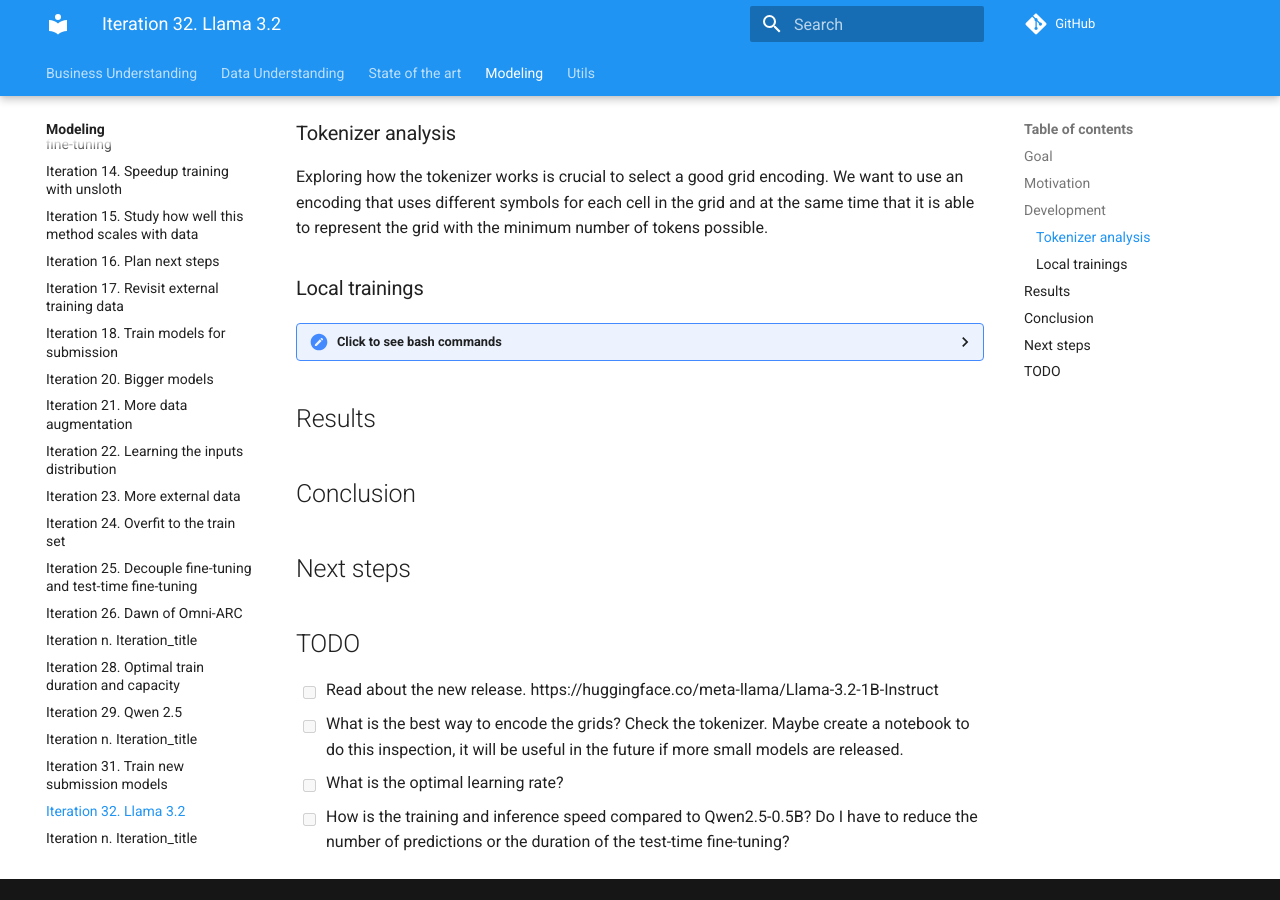
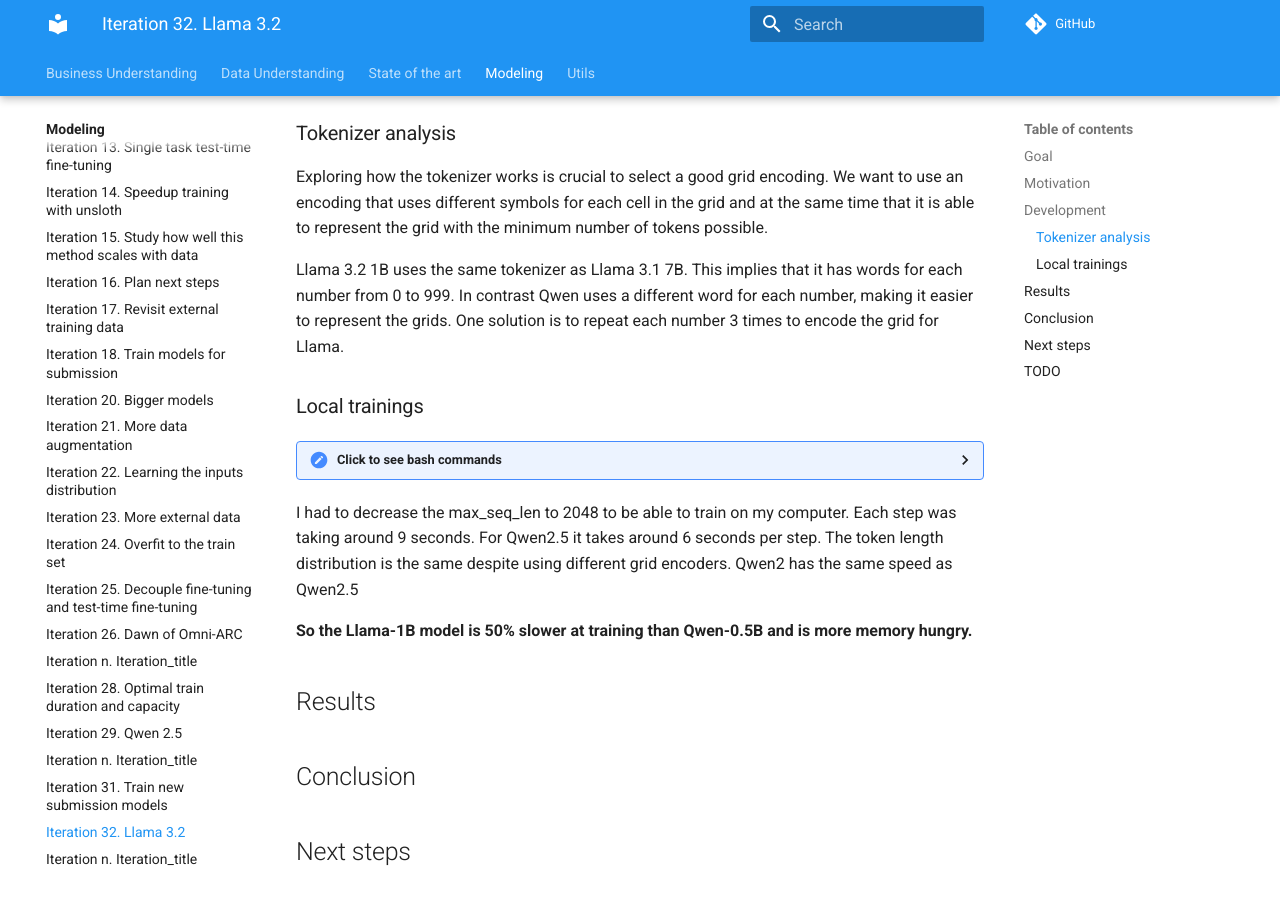
Before and after one commit to zhengjunyao-work/arc24, an MkDocs documentation site: the page built from docs/modeling/Iteration_32_llama_32.md, in a window 1280 px wide and 900 px high, scrolled down 584 px. Built offline with MkDocs 1.6.1 and Material for MkDocs 9.7.7, drawn with Linux system fonts in a browser that asks for light colours; comment, search, counter and statistics services are not loaded; some of the changed lines change nothing that is shown.

Commit message:
first experiments with llama

````diff
--- a/docs/modeling/Iteration_32_llama_32.md
+++ b/docs/modeling/Iteration_32_llama_32.md
@@ -23,6 +23,10 @@
 encoding that uses different symbols for each cell in the grid and at the same time that it is able
 to represent the grid with the minimum number of tokens possible.
 
+Llama 3.2 1B uses the same tokenizer as Llama 3.1 7B. This implies that it has words for each number
+from 0 to 999. In contrast Qwen uses a different word for each number, making it easier to represent
+the grids. One solution is to repeat each number 3 times to encode the grid for Llama.
+
 ### Local trainings
 
 <details>
@@ -34,8 +38,40 @@
 --lora_r 32 \
 --train_datasets /mnt/hdd0/Kaggle/arc24/data/new_partitions/train_rs7.json output-from-examples-v1 \
 --val_dataset /mnt/hdd0/Kaggle/arc24/data/new_partitions/val_rs7.json output-from-examples-v1 \
+--grid_encoder "GridShapeEncoder(RowNumberEncoder(RepeatNumberEncoder()))" \
+--output_dir /mnt/hdd0/Kaggle/arc24/models/20240926_debug_Llama32/01_baseline \
+--max_seq_len 2048 \
+--device_map None \
+--max_steps 500 \
+--logging_steps 10 \
+--batch_size 16 \
+--verbose \
+--learning_rate 1e-4
+
+python fine-tuning.py \
+--model_path /home/gbarbadillo/data/Qwen2.5-0.5B-Instruct \
+--lora_r 32 \
+--train_datasets /mnt/hdd0/Kaggle/arc24/data/new_partitions/train_rs7.json output-from-examples-v1 \
+--val_dataset /mnt/hdd0/Kaggle/arc24/data/new_partitions/val_rs7.json output-from-examples-v1 \
 --grid_encoder "GridShapeEncoder(RowNumberEncoder(MinimalGridEncoder()))" \
---output_dir /mnt/hdd0/Kaggle/arc24/models/20240926_debug_Llama32/01_baseline \
+--output_dir /mnt/hdd0/Kaggle/arc24/models/20240926_debug_Llama32/02_qwen_25 \
+--max_seq_len 2048 \
+--device_map None \
+--max_steps 500 \
+--logging_steps 10 \
+--batch_size 16 \
+--verbose \
+--learning_rate 1e-4
+
+python fine-tuning.py \
+--model_path /home/gbarbadillo/data/Qwen2-0.5B-Instruct \
+--lora_r 32 \
+--train_datasets /mnt/hdd0/Kaggle/arc24/data/new_partitions/train_rs7.json output-from-examples-v1 \
+--val_dataset /mnt/hdd0/Kaggle/arc24/data/new_partitions/val_rs7.json output-from-examples-v1 \
+--grid_encoder "GridShapeEncoder(RowNumberEncoder(MinimalGridEncoder()))" \
+--output_dir /mnt/hdd0/Kaggle/arc24/models/20240926_debug_Llama32/03_qwen_2 \
+--max_seq_len 2048 \
+--device_map None \
 --max_steps 500 \
 --logging_steps 10 \
 --batch_size 16 \
@@ -44,6 +80,12 @@
 ```
 
 </details>
+
+I had to decrease the max_seq_len to 2048 to be able to train on my computer. Each step was taking around 9 seconds.
+For Qwen2.5 it takes around 6 seconds per step. The token length distribution is the same despite using different grid encoders.
+Qwen2 has the same speed as Qwen2.5
+
+**So the Llama-1B model is 50% slower at training than Qwen-0.5B and is more memory hungry.**
 
 ## Results
 
@@ -54,6 +96,6 @@
 ## TODO
 
 - [ ] Read about the new release. https://huggingface.co/meta-llama/Llama-3.2-1B-Instruct
-- [ ] What is the best way to encode the grids? Check the tokenizer. Maybe create a notebook to do this inspection, it will be useful in the future if more small models are released.
+- [x] What is the best way to encode the grids? Check the tokenizer. Maybe create a notebook to do this inspection, it will be useful in the future if more small models are released.
 - [ ] What is the optimal learning rate?
 - [ ] How is the training and inference speed compared to Qwen2.5-0.5B? Do I have to reduce the number of predictions or the duration of the test-time fine-tuning?
````
Also changed, not shown: 1 other file.
